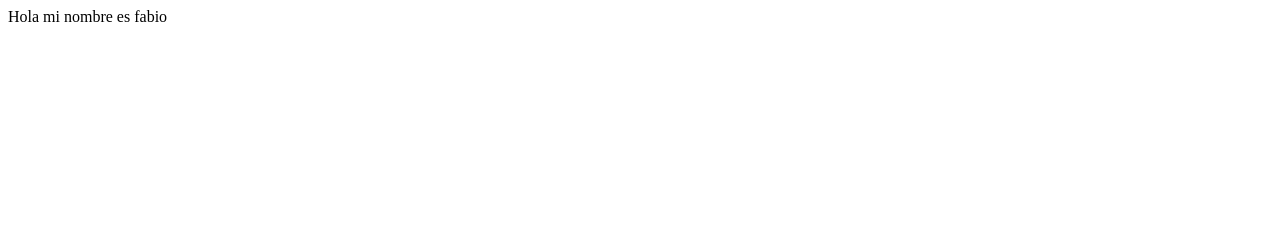
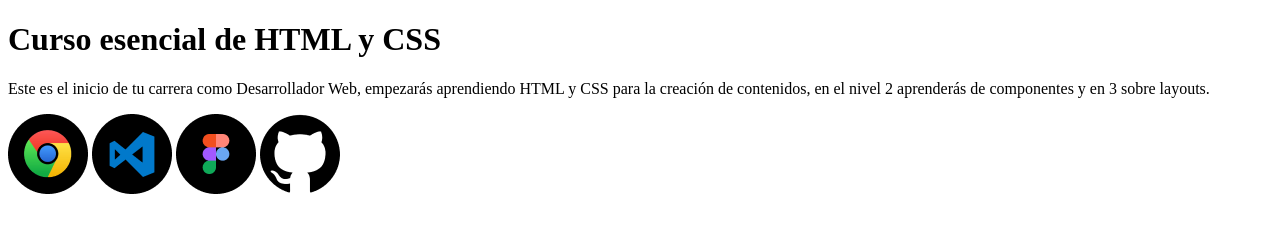
Before and after one commit to holomdev/curso-esencial-html-css, a plain HTML site: page index.html in a window 1280 px wide. Drawn offline with Linux system fonts and the light colour scheme.

Commit message:
Se agrego las imagenes de los logos al proyecto

```diff
--- a/index.html
+++ b/index.html
@@ -1,12 +1,22 @@
 <!DOCTYPE html>
 <html lang="en">
-<head>
-    <meta charset="UTF-8">
-    <meta http-equiv="X-UA-Compatible" content="IE=edge">
-    <meta name="viewport" content="width=device-width, initial-scale=1.0">
-    <title>Document</title>
-</head>
-<body>
-    Hola mi nombre es fabio
-</body>
+  <head>
+    <meta charset="UTF-8" />
+    <meta http-equiv="X-UA-Compatible" content="IE=edge" />
+    <meta name="viewport" content="width=device-width, initial-scale=1.0" />
+    <title>El blog de Fabio</title>
+  </head>
+
+  <body>
+    <h1>Curso esencial de HTML y CSS</h1>
+    <p>
+      Este es el inicio de tu carrera como Desarrollador Web, empezarás
+      aprendiendo HTML y CSS para la creación de contenidos, en el nivel 2
+      aprenderás de componentes y en 3 sobre layouts.
+    </p>
+    <img src="/images/google-chrome.png" alt="Logo de Google Chrome" title="Logo de Google Chrome"/>
+    <img src="/images/visual-studio-code.png" alt="Logo de Visual Studio Code" title="Logo de Visual Studio Code"/>
+    <img src="/images/figma.png" alt="Logo de Figma" title="Logo de Figma"/>
+    <img src="/images/github.png" alt="Logo de Github" title="Logo de Github"/>
+  </body>
 </html>
```
Also changed, not shown: images/figma.png (added), images/github.png (added), images/google-chrome.png (added), images/visual-studio-code.png (added).
